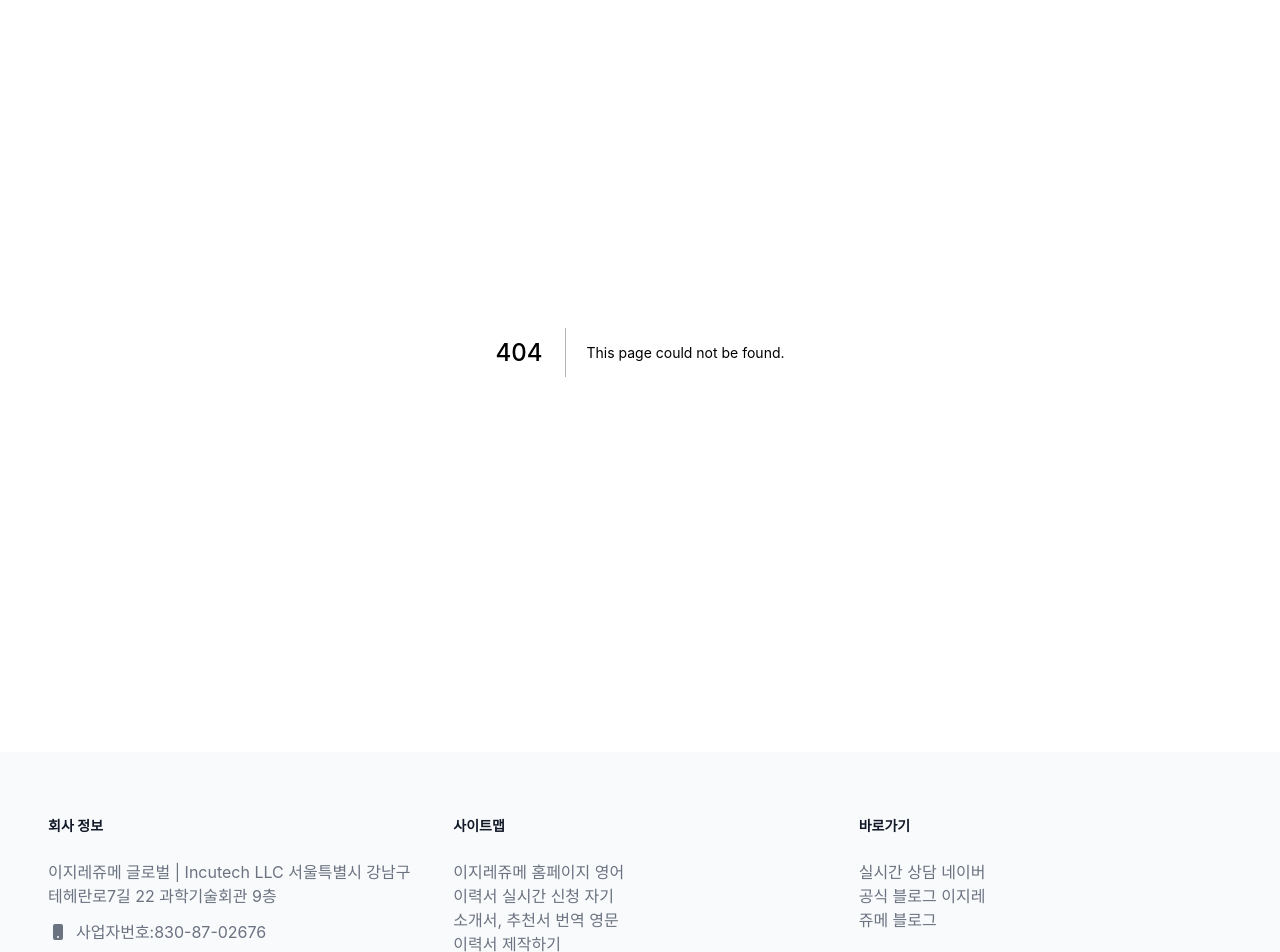
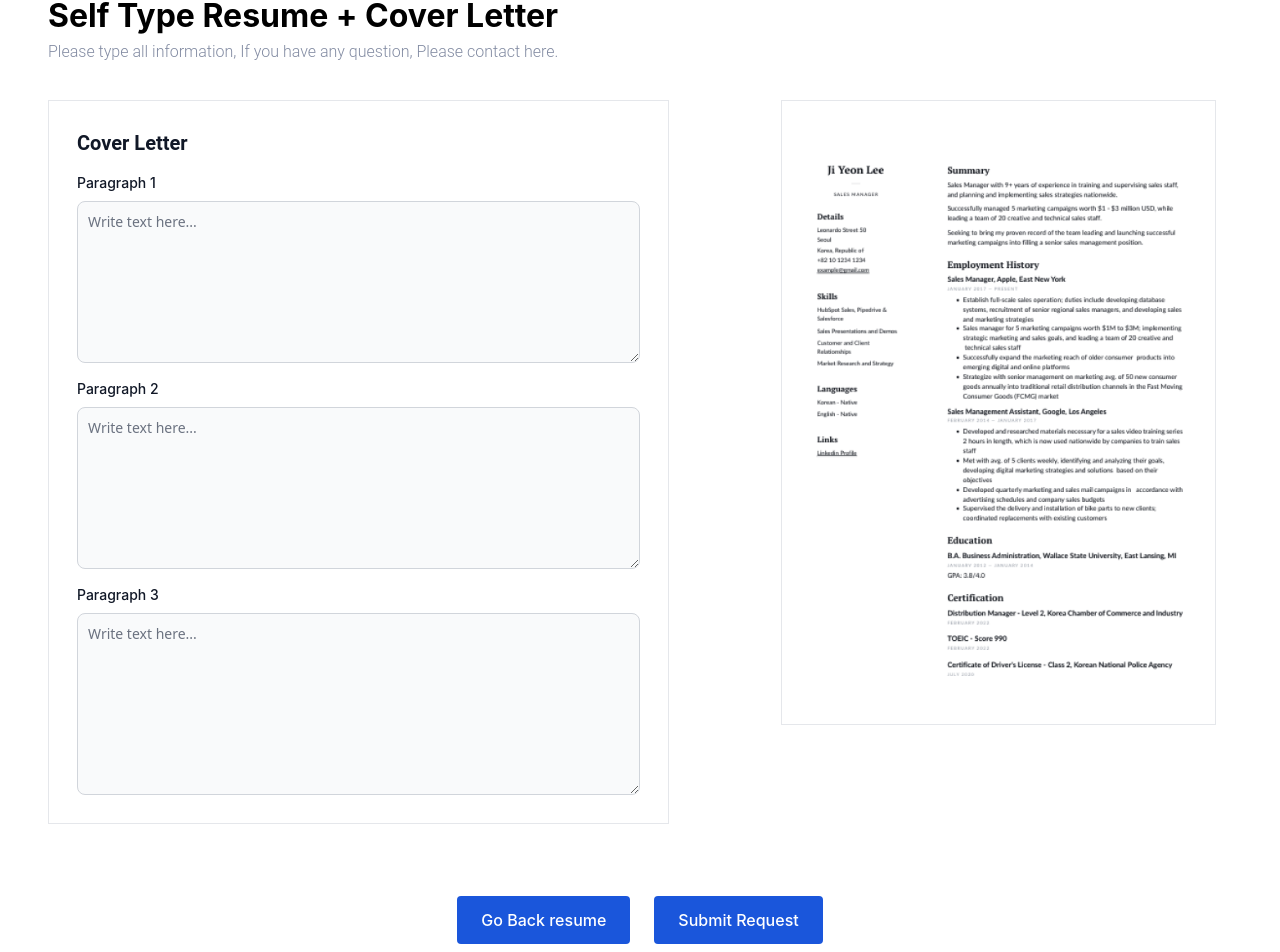
Before and after one commit to mufaqar/resume, a Next.js app: page /cover-letter in a window 1280 px wide. Before the commit this address had no page. Shown: the part 134-1086 px from the top of the page. Built offline with nearby package versions, Linux system fonts and the light colour scheme; a web font is replaced by a local one.

Commit message:
update cover letter

```diff
--- a/src/components/Layout.jsx
+++ b/src/components/Layout.jsx
@@ -1,10 +1,10 @@
 import React from 'react'
 
-const Container = ({children}) => {
+const Container = ({children, className, bg}) => {
   return (
     <div className='md:flex'>
       <div className='md:w-[56%] px-4 md:px-7 lg:px-12'> {children[0]}</div>
-      <div className='md:w-[44%] px-4 md:px-8 lg:px-16 py-9 bg-[#E3E3E3]'> {children[1]}</div>
+      <div className={`md:w-[44%] px-4 md:px-8 lg:px-16 ${className} py-9 ${bg ? 'bg-[#E3E3E3]' : ''}`}> {children[1]}</div>
     </div>
   )
 }
--- /dev/null
+++ b/src/modules/CoverLetter-module.jsx
@@ -0,0 +1,83 @@
+import { Layout, SubTitle, Text } from "@/components/imports";
+import Image from "next/image";
+import React from "react";
+
+const CoverLetterModule = () => {
+  return (
+    <>
+      <Layout className="mt-28 pl-8" bg={false}>
+        <section className="mb-10 ">
+          <h1 className="font-bold text-[32px] mt-10 font-apple-sd">
+            Self Type Resume + Cover Letter
+          </h1>
+          <Text>
+            Please type all information, If you have any question, Please
+            contact here.
+          </Text>
+          <div className="border border-gray-200 p-7 mt-9">
+            <SubTitle>Cover Letter</SubTitle>
+
+            <label
+              for="message"
+              class="block mb-2 mt-4 font-inter text-sm font-medium text-gray-900 dark:text-white"
+            >
+              Paragraph 1
+            </label>
+            <textarea
+              id="message"
+              rows="7"
+              class="block p-2.5 w-full text-sm text-gray-900 bg-gray-50 rounded-lg border border-gray-300 focus:ring-blue-500 focus:border-blue-500 dark:bg-gray-700 dark:border-gray-600 dark:placeholder-gray-400 dark:text-white dark:focus:ring-blue-500 dark:focus:border-blue-500"
+              placeholder="Write text here..."
+            ></textarea>
+            <label
+              for="message"
+              class="block mb-2 mt-4 font-inter text-sm font-medium text-gray-900 dark:text-white"
+            >
+              Paragraph 2
+            </label>
+            <textarea
+              id="message"
+              rows="7"
+              class="block p-2.5 w-full text-sm text-gray-900 bg-gray-50 rounded-lg border border-gray-300 focus:ring-blue-500 focus:border-blue-500 dark:bg-gray-700 dark:border-gray-600 dark:placeholder-gray-400 dark:text-white dark:focus:ring-blue-500 dark:focus:border-blue-500"
+              placeholder="Write text here..."
+            ></textarea>
+            <label
+              for="message"
+              class="block mb-2 mt-4 font-inter text-sm font-medium text-gray-900 dark:text-white"
+            >
+              Paragraph 3
+            </label>
+            <textarea
+              id="message"
+              rows="8"
+              class="block p-2.5 w-full text-sm text-gray-900 bg-gray-50 rounded-lg border border-gray-300 focus:ring-blue-500 focus:border-blue-500 dark:bg-gray-700 dark:border-gray-600 dark:placeholder-gray-400 dark:text-white dark:focus:ring-blue-500 dark:focus:border-blue-500"
+              placeholder="Write text here..."
+            ></textarea>
+          </div>
+        </section>
+        <section className="border border-gray-200 p-3">
+          <div className={"image-container mt-6 "}>
+            <Image src="/images/cv-temp-image-1.png" fill className={"image"} />
+          </div>
+        </section>
+      </Layout>
+
+      <div className="flex justify-center gap-6 mt-8 mb-10">
+        <button
+          type="button"
+          class="text-white bg-blue-700 hover:bg-blue-700 font-inter font-medium rounded-[4px] text-base px-6 py-3 mb-2"
+        >
+          Go Back resume
+        </button>
+        <button
+          type="button"
+          class="text-white bg-blue-700 hover:bg-blue-700 font-inter font-medium rounded-[4px] text-base px-6 py-3 mb-2"
+        >
+          Submit Request
+        </button>
+      </div>
+    </>
+  );
+};
+
+export default CoverLetterModule;
--- a/src/modules/imports.jsx
+++ b/src/modules/imports.jsx
@@ -2,3 +2,4 @@ export {default as ResumeBuilderModule} from './ResumeBuilder-module'
 export {default as HomeModule} from './Home-module'
 export {default as ReviewModule} from './Review-module'
 export {default as AboutUsModule} from './AboutUs-module'
+export {default as CoverLetterModule} from './CoverLetter-module'
--- /dev/null
+++ b/src/pages/cover-letter.jsx
@@ -0,0 +1,10 @@
+import { CoverLetterModule } from '@/modules/imports'
+import React from 'react'
+
+const CoverLetter = () => {
+  return (
+    <><CoverLetterModule/></>
+  )
+}
+
+export default CoverLetter
```
